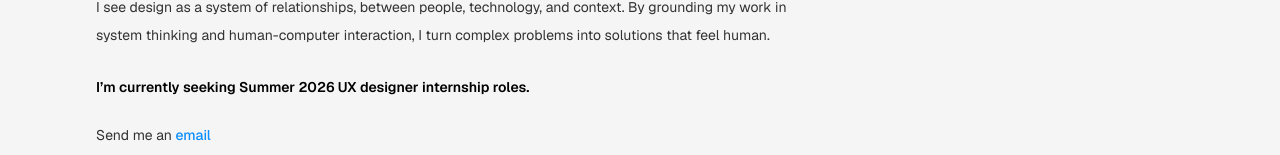
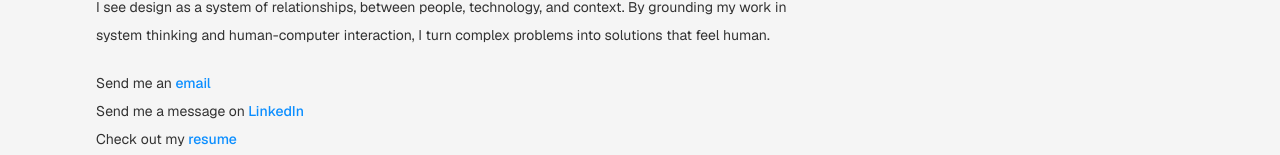
Before and after one commit to hungiie/portfolio, a Next.js app: page / in a window 1280 px wide. Shown: the part 316-471 px from the top of the page. Built offline with nearby package versions, Linux system fonts and the light colour scheme.

Commit message:
Update page.tsx

```diff
--- a/app/page.tsx
+++ b/app/page.tsx
@@ -41,7 +41,7 @@
               <div className="w-full md:w-2/3">
                   <p className="text-sm text-[var(--colour-bodytext)] leading-loose mb-6">I&rsquo;m a UX designer. Most recently, I designed at <span className="inline-block"><MyButton link="https://research.samsung.com/srca" target="_blank" variant="blue-hyperlink" text="Samsung" textSize="text-sm"/></span></p>
                   <p className="text-sm text-[var(--colour-bodytext)] leading-loose mb-6">I see design as a system of relationships, between people, technology, and context. By grounding my work in system thinking and human-computer interaction, I turn complex problems into solutions that feel human.</p>
-                  <Heading text="I&rsquo;m currently seeking Summer 2026 UX designer internship roles." variant="black" />
+                  {/* <Heading text="I&rsquo;m currently seeking Summer 2026 UX designer internship roles." variant="black" /> */}
               </div>
               <div className="mb-9">
                   <p className="text-sm text-[var(--colour-bodytext)] mt-2">Send me an <span className="inline-block"><MyButton link="mailto:d.hungtran12@gmail.com" target="_blank" variant="blue-hyperlink" text="email" textSize="text-sm"/></span></p>
```
